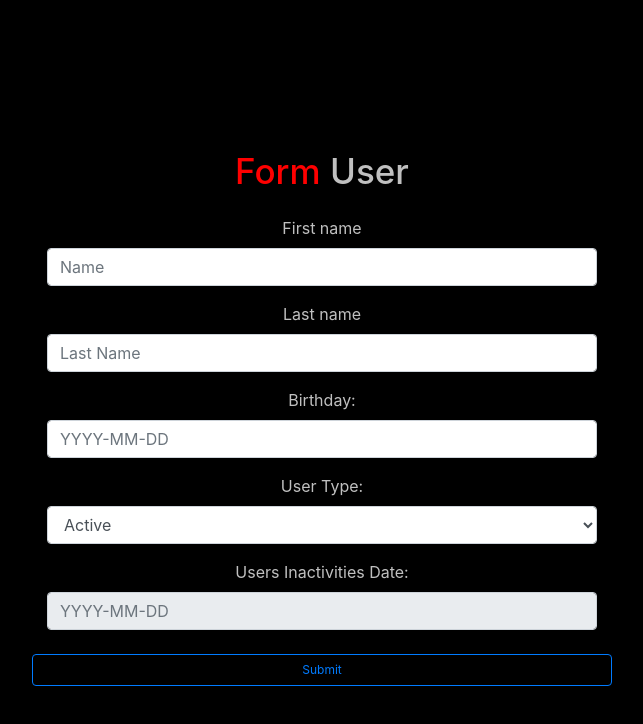
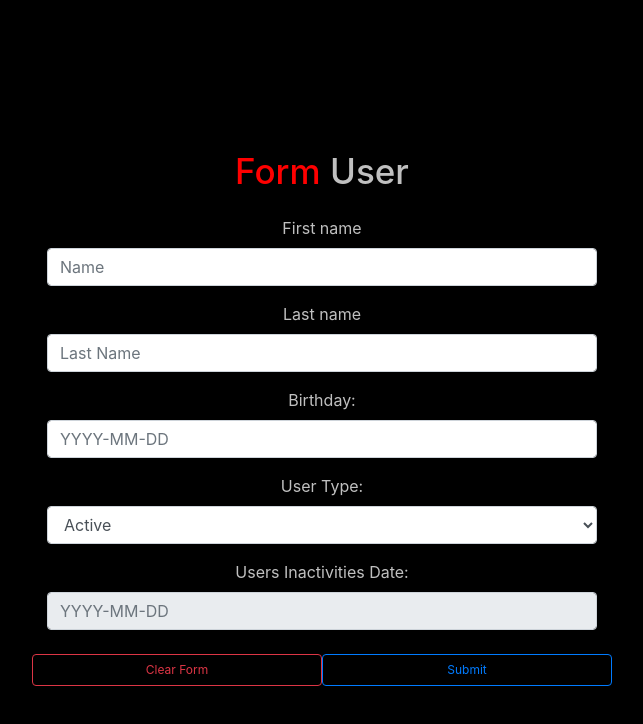
Before and after one commit to MarcinMG-web/Form-Validator, a React (Create React App) app: page / in a window 1280 px wide. Shown: the top 724 px of the page, without its empty margins (318-961 px from the left). Built offline with nearby package versions, Linux system fonts and the light colour scheme.

Commit message:
Add clear form

```diff
--- a/src/components/Form.js
+++ b/src/components/Form.js
@@ -147,6 +147,13 @@ export const Form = () => {
         }
     }
 
+    const clearForm = () => {
+        formRef.current.reset();
+        setForm(initialState)
+        setDistabled(true)
+        setErrors(initialError)
+    }
+
 
     return (
 
@@ -239,7 +246,14 @@ export const Form = () => {
                 </div>
 
 
-                < div className = "span btn-block" >
+                <div className = "d-flex justify-content-center" >
+                    <button
+                        className="btn btn-medium btn-block btn-outline-danger mt-4"
+                        onClick = {clearForm}
+                        style={{fontSize: '12px'}}
+                        >
+                           Clear Form
+                    </button>
                     <button
                         className="btn btn-medium btn-block btn-outline-primary mt-4"
                         type="submit"
```
Also changed, not shown: 1 other file (tests, documents, lock files or other folders).
